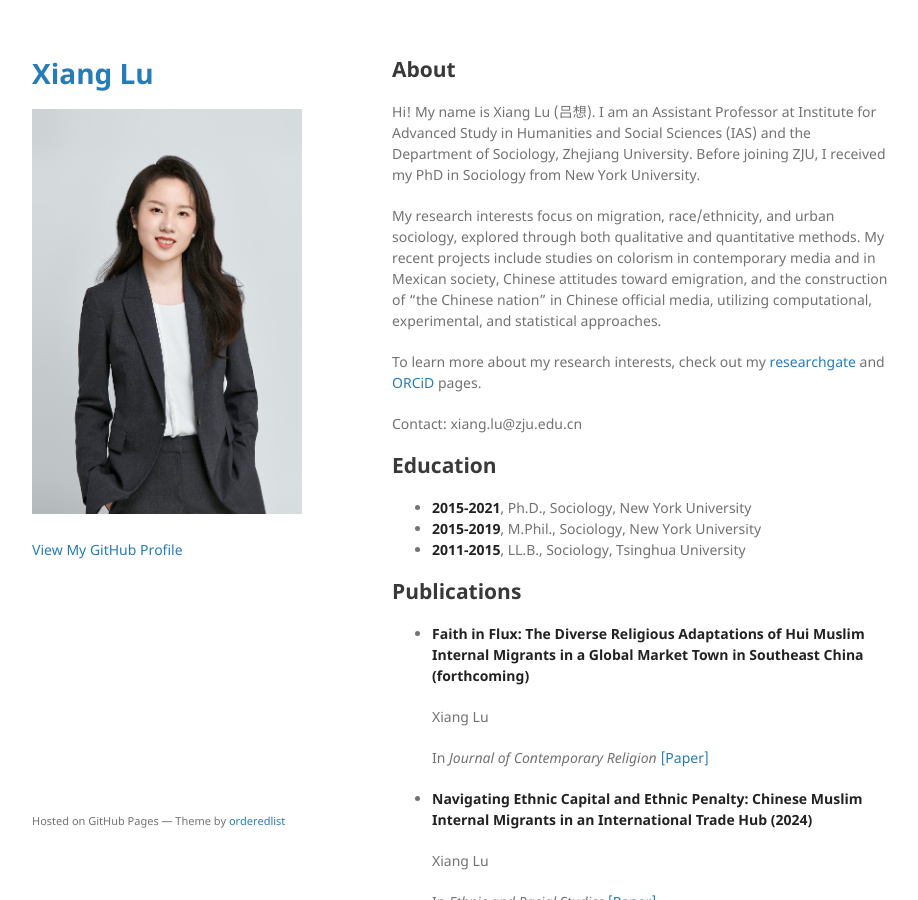
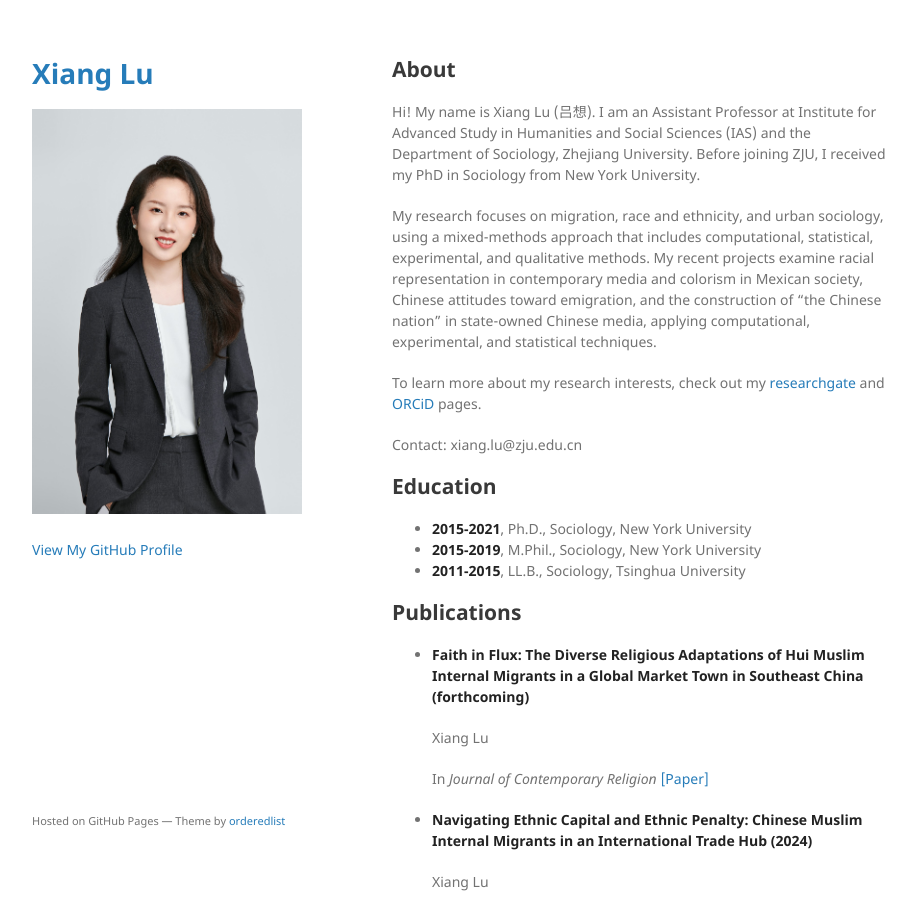
Before and after one commit to xianglusoc/xianglusoc.github.io, a Jekyll site: the page built from index.md, in a window 1280 px wide and 900 px high. Shown: the whole window, without its empty margins (178-1096 px from the left). Built offline with Jekyll 4.4.1, drawn with Linux system fonts in a browser that asks for light colours; our own code applies the rules of GitHub Pages for plain Markdown files; the repository's description, which GitHub fills in, is left out; some of the changed text lies outside the part shown.

Commit message:
Update index.md

```diff
--- a/index.md
+++ b/index.md
@@ -1,7 +1,7 @@
 ## About
 Hi! My name is Xiang Lu (吕想). I am an Assistant Professor at Institute for Advanced Study in Humanities and Social Sciences (IAS) and the Department of Sociology, Zhejiang University. Before joining ZJU, I received my PhD in Sociology from New York University.
 
-My research interests focus on migration, race/ethnicity, and urban sociology, explored through both qualitative and quantitative methods. My recent projects include studies on colorism in contemporary media and in Mexican society, Chinese attitudes toward emigration, and the construction of "the Chinese nation" in Chinese official media, utilizing computational, experimental, and statistical approaches.
+My research focuses on migration, race and ethnicity, and urban sociology, using a mixed-methods approach that includes computational, statistical, experimental, and qualitative methods. My recent projects examine racial representation in contemporary media and colorism in Mexican society, Chinese attitudes toward emigration, and the construction of "the Chinese nation" in state-owned Chinese media, applying computational, experimental, and statistical techniques.
 
 To learn more about my research interests, check out my [researchgate](https://www.researchgate.net/profile/Xiang-Lu-35) and [ORCiD](https://orcid.org/0000-0003-4781-1997) pages.
 
```
Also changed, not shown: other parts of index.md (+0 -2 lines).
